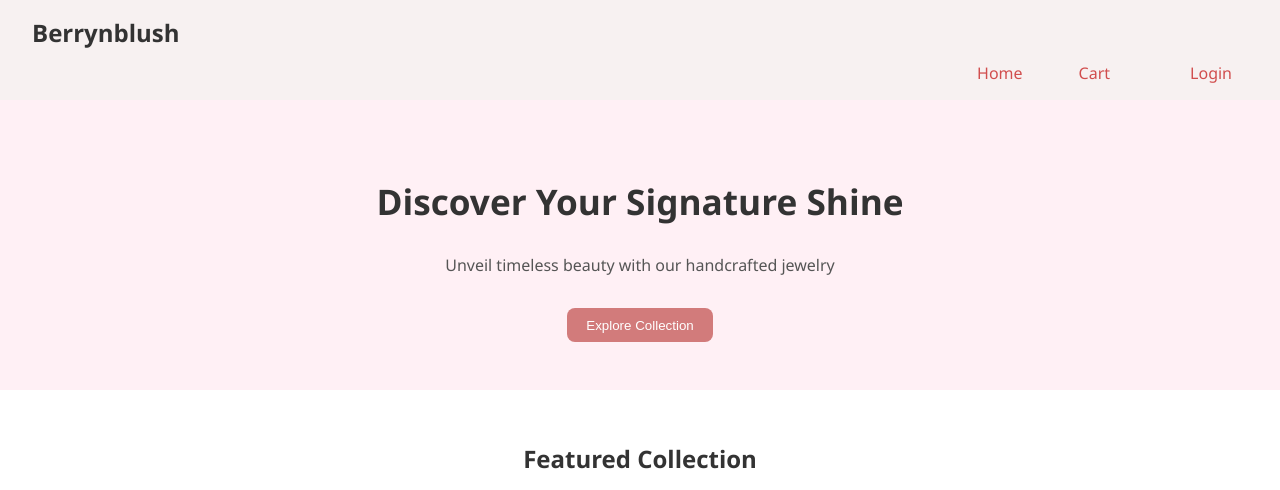
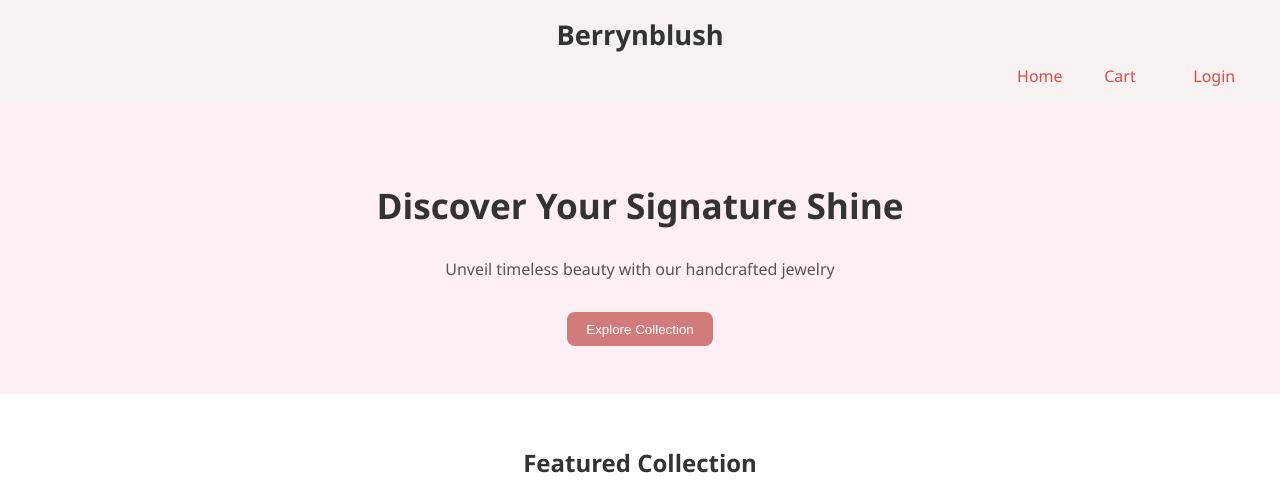
Before and after one commit to berrynblush/berrynblush.github.io, a plain HTML site: page index.html in a window 1280 px wide. Shown: the top 490 px of the page. Drawn offline with Linux system fonts and the light colour scheme.

Commit message:
Update style.css

```diff
--- a/style.css
+++ b/style.css
@@ -152,3 +152,43 @@ header.navbar {
   background-color: #ffe4e4;
   color: #b03030;
 }
+/* Fix navbar spacing and alignment */
+header.navbar {
+  background-color: #f7f1f1;
+  padding: 1rem 2rem;
+}
+
+.navbar-top {
+  display: flex;
+  justify-content: space-between;
+  align-items: center;
+  flex-wrap: wrap;
+}
+
+.logo {
+  font-size: 1.7rem;
+  font-weight: bold;
+}
+
+/* Align nav to the right with controlled spacing */
+.nav-links {
+  display: flex;
+  gap: 1rem; /* reduce space between menu items */
+  list-style: none;
+  margin: 0;
+  padding: 0;
+}
+
+.nav-links li a {
+  color: #d14e4e;
+  font-weight: 500;
+  padding: 0.4rem 0.8rem;
+  border-radius: 8px;
+  text-decoration: none;
+  transition: background-color 0.3s ease, color 0.3s ease;
+}
+
+.nav-links li a:hover {
+  background-color: #ffe4e4;
+  color: #b03030;
+}
```
